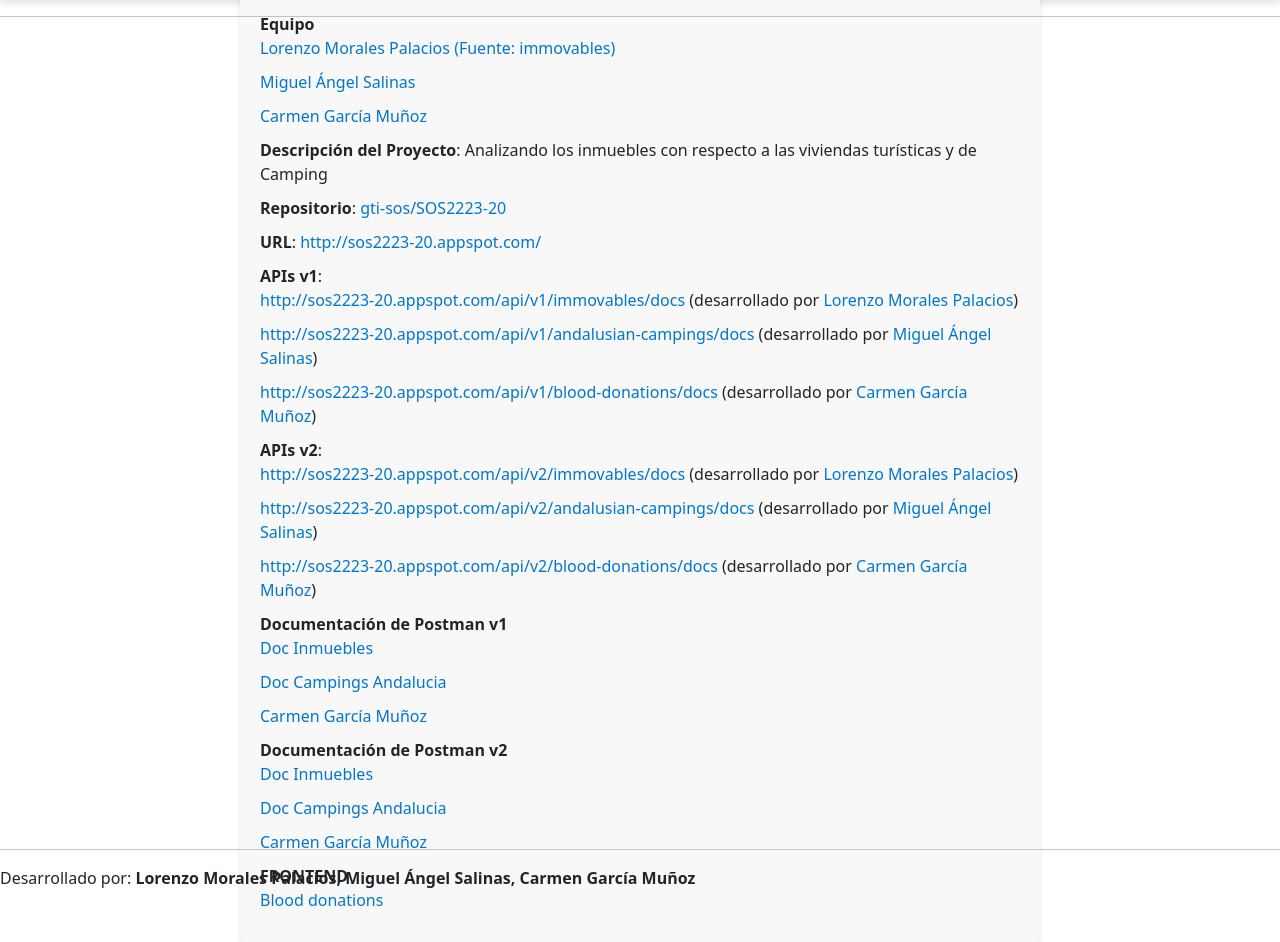
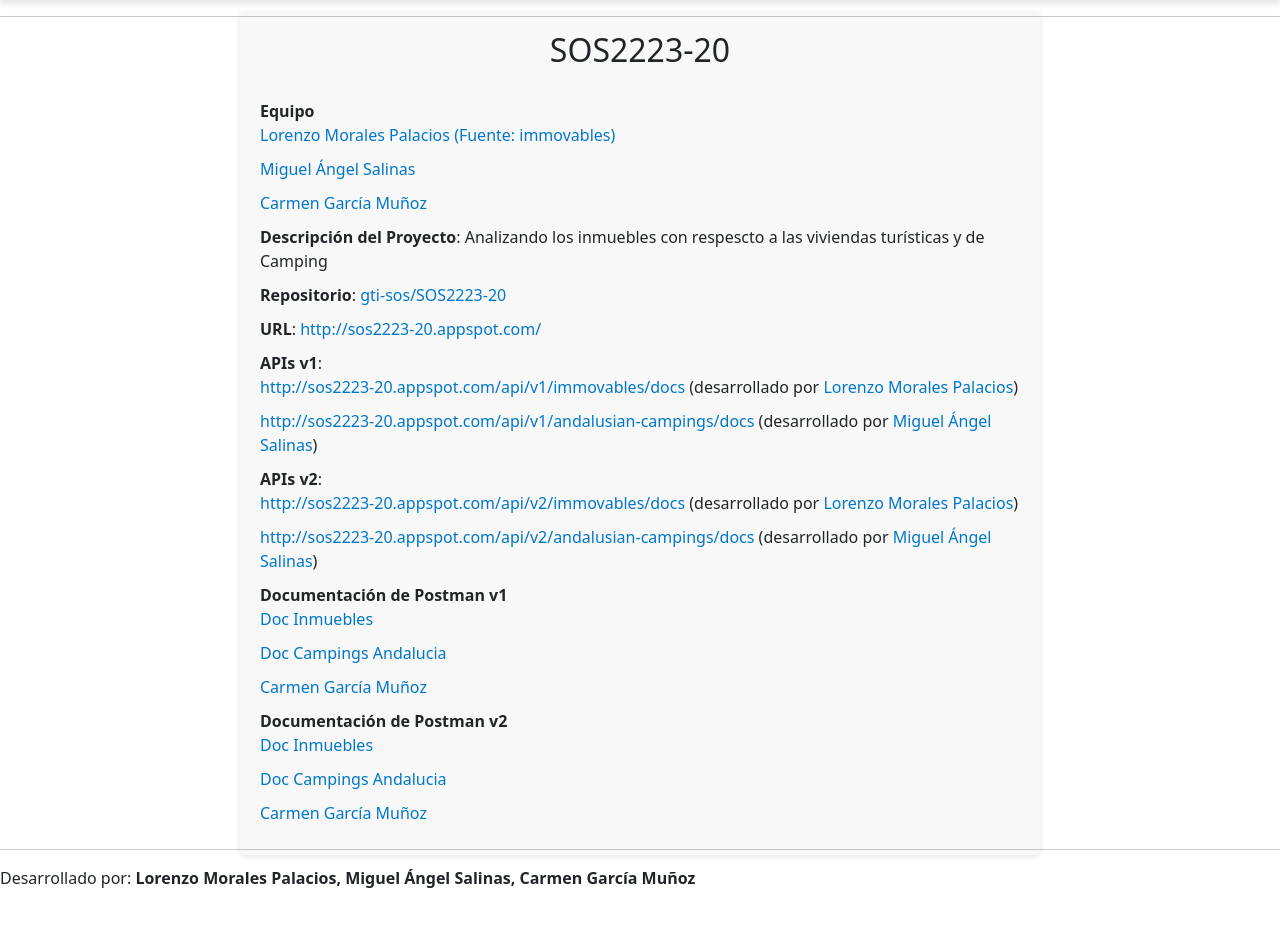
Before and after one commit to gti-sos/sos2223-20, a SvelteKit app in the folder frontend/: page / in a window 1280 px wide. Shown: the part 60-1002 px from the top of the page. After the commit the page ends 950 px from the top, so only its background shows below. Built offline with nearby package versions, Linux system fonts and the light colour scheme.

Commit message:
Revert "Modificaciones"
This reverts commit 28a5f49895ec1d337c787b7e52458a1740ae8517.

```diff
--- a/frontend/src/routes/+page.svelte
+++ b/frontend/src/routes/+page.svelte
@@ -9,19 +9,17 @@
             <li><a href="https://github.com/cargarmun">Carmen García Muñoz </a></li>
             </ul>
             </li>
-            <li><strong>Descripción del Proyecto</strong>: Analizando los inmuebles con respecto a las viviendas turísticas y de Camping</li>
+            <li><strong>Descripción del Proyecto</strong>: Analizando los inmuebles con respescto a las viviendas turísticas y de Camping</li>
             <li><strong>Repositorio</strong>: <a href="https://github.com/gti-sos/SOS2223-20">gti-sos/SOS2223-20</a></li>
             <li><strong>URL</strong>: <a href="http://sos2223-20.appspot.com/">http://sos2223-20.appspot.com/ </a></li>
             <li><strong>APIs v1</strong>:
             <ul dir="auto">
             <li><a href="http://sos2223-20.appspot.com/api/v1/immovables/docs" rel="nofollow">http://sos2223-20.appspot.com/api/v1/immovables/docs</a> (desarrollado por <a href="https://github.com/Lukmare">Lorenzo Morales Palacios</a>)</li>
             <li><a href="http://sos2223-20.appspot.com/api/v1/andalusian-campings/docs" rel="nofollow">http://sos2223-20.appspot.com/api/v1/andalusian-campings/docs</a> (desarrollado por <a href="https://github.com/salinosaso">Miguel Ángel Salinas</a>)</li>
-            <li><a href="http://sos2223-20.appspot.com/api/v1/blood-donations/docs" rel="nofollow">http://sos2223-20.appspot.com/api/v1/blood-donations/docs</a> (desarrollado por <a href="https://github.com/cargarmun">Carmen García Muñoz</a>)</li>
             <li><strong>APIs v2</strong>:
                 <ul dir="auto">
                 <li><a href="http://sos2223-20.appspot.com/api/v2/immovables/docs" rel="nofollow">http://sos2223-20.appspot.com/api/v2/immovables/docs</a> (desarrollado por <a href="https://github.com/Lukmare">Lorenzo Morales Palacios</a>)</li>
                 <li><a href="http://sos2223-20.appspot.com/api/v2/andalusian-campings/docs" rel="nofollow">http://sos2223-20.appspot.com/api/v2/andalusian-campings/docs</a> (desarrollado por <a href="https://github.com/salinosaso">Miguel Ángel Salinas</a>)</li>
-                <li><a href="http://sos2223-20.appspot.com/api/v2/blood-donations/docs" rel="nofollow">http://sos2223-20.appspot.com/api/v2/blood-donations/docs</a> (desarrollado por <a href="https://github.com/cargarmun">Carmen García Muñoz</a>)</li>
 
             <li><strong>Documentación de Postman v1</strong>
                 <ul dir="auto">
@@ -38,13 +36,6 @@
                     <li><a href="https://github.com/cargarmun">Carmen García Muñoz </a></li>
                     </ul>
                 </li>
-
-                <li><strong>FRONTEND</strong>
-                    <ul dir="auto">
-                    <li><a href="http://localhost:12345/api/v2/blood-donations">Blood donations</a></li>
-                    </ul>
-                </li>
-
         </ul>
 
             </ul>
--- a/frontend/src/routes/api/v2/blood-donations/+page.svelte
+++ b/frontend/src/routes/api/v2/blood-donations/+page.svelte
@@ -176,7 +176,7 @@ async function anyadir_vista(){
 }
 
 async function anyadir(){
-    let du_repetido = false; //si el dato único está repetido
+    let du_repetido = false; //si el datos único está repetido
     for(let i=0; i<datos.length; i++){
         if(datos[i].dnt_people === nd.dnt_people){
             du_repetido = true;
@@ -184,7 +184,6 @@ async function anyadir(){
     }
 
     if(!du_repetido){
-        du_repetido = false;
         const res = await fetch(API, {
         method:"POST",
 
@@ -414,7 +413,7 @@ async function pag_siguiente(){
                 <button type="button" class="btn btn-secundary" on:click={pag_anterior}>Anterior</button>
             {/if}
 
-            {#if desp>datos.length}
+            {#if desp >= datos.length}
                 <button type="button" class="btn btn-secundary" disabled>Siguiente</button>
             {:else}
                 <button type="button" class="btn btn-secundary" on:click={pag_siguiente}>Siguiente</button>
```
